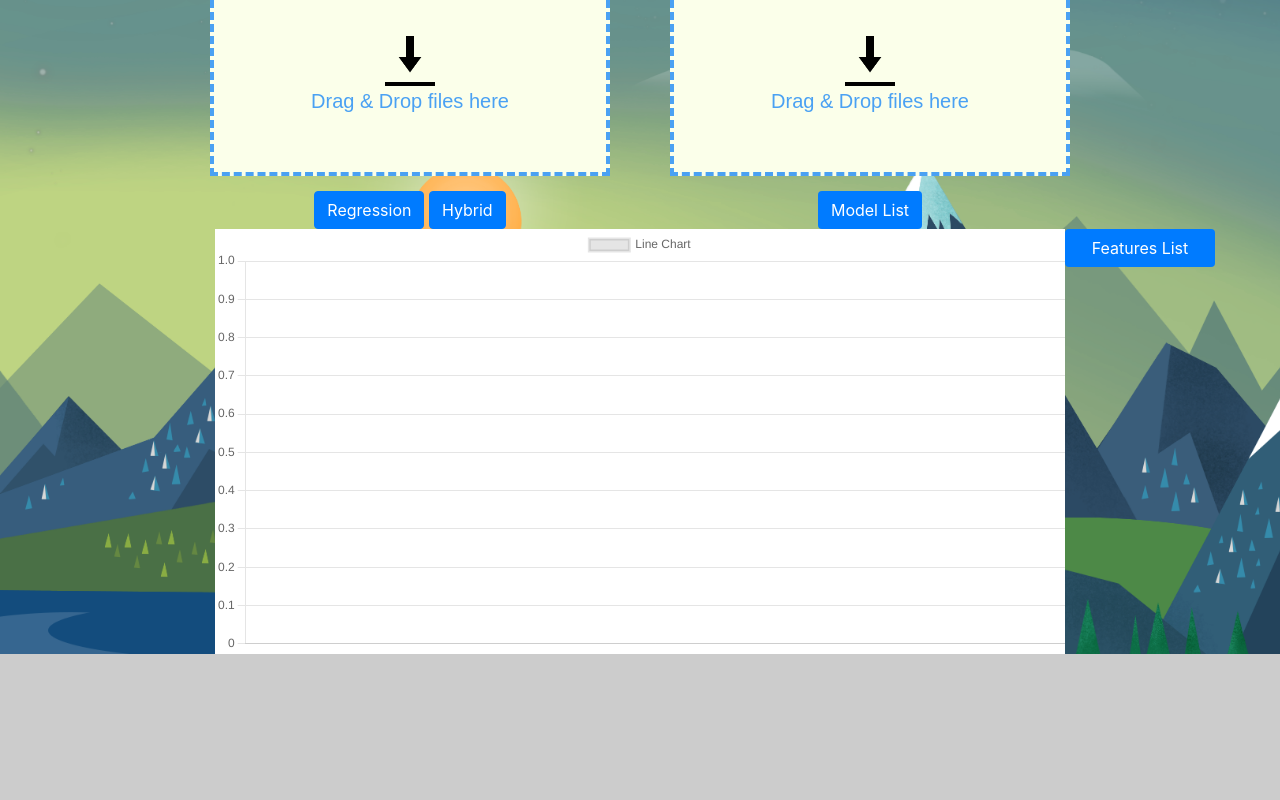
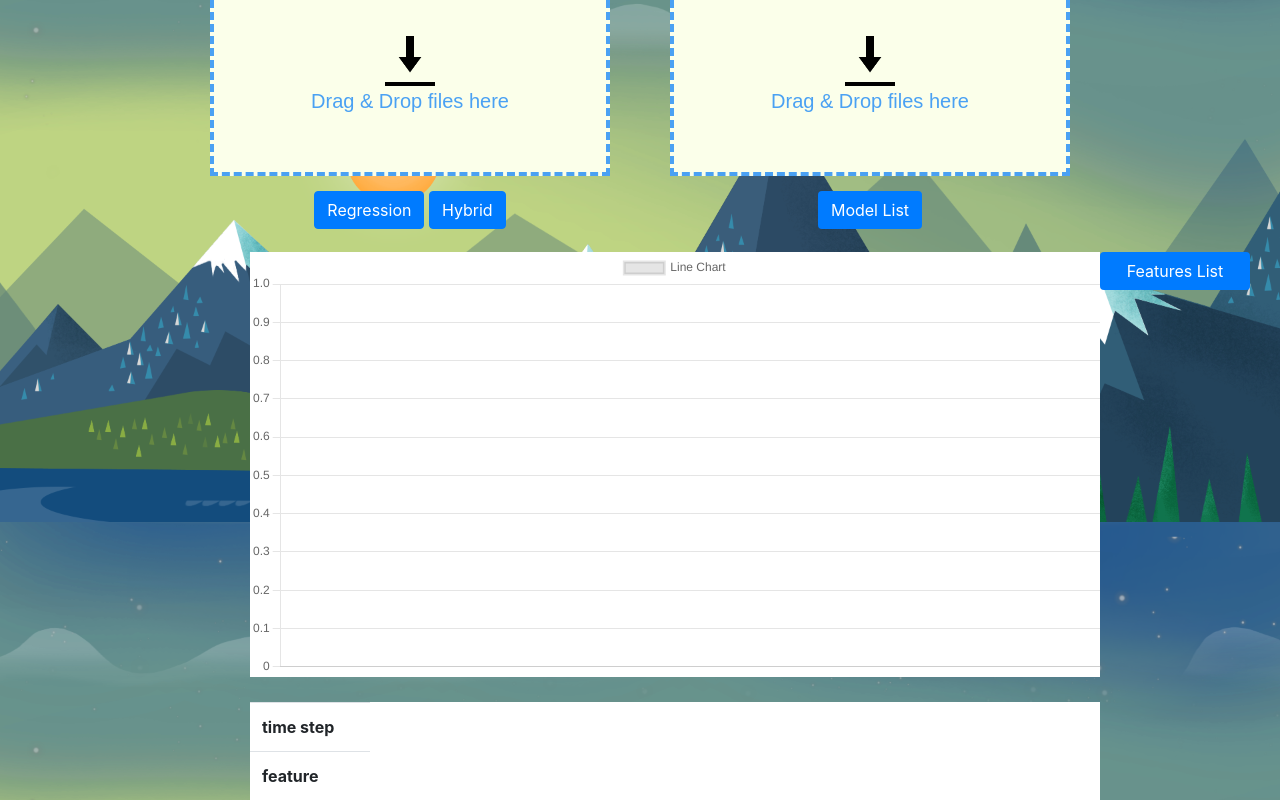
Before and after one commit to Ella475/anomaly-detection-web-app, a React (Create React App) app in the folder client/: page / in a window 1280 px wide. Shown: the part 198-998 px from the top of the page. Before the commit the page ends 852 px from the top, so only its background shows below. Built offline with nearby package versions, Linux system fonts and the light colour scheme.

Commit message:
Add table that displays the uploaded file's content, and added comments

```diff
--- a/client/src/App.css
+++ b/client/src/App.css
@@ -1,7 +1,6 @@
 body {
     background-image: url("/src/images/background.png");
     background-color: #cccccc;
-    background-repeat: no-repeat;
     -webkit-background-size: cover;
     -moz-background-size: cover;
     -o-background-size: cover;
--- a/client/src/charts/Charts.css
+++ b/client/src/charts/Charts.css
@@ -1,11 +1,37 @@
+/* define the line chart zone */
 .line_chart {
-  background-color: rgb(255, 255, 255); /*?*/
+  background-color: rgb(255, 255, 255);
   display: flex;
   width: 850px;
+  position: absolute;
+  top: 450px;
+  left: 250px;
+
+}
+ /* define the anomalies data cell */
+.td_anomaly {
+  background:rgb(255, 99, 132);
+  color: #112;
+  transition: 0.4s ease-out, color 0.4s ease-out;
+  cursor: pointer;
+}
+.td_anomaly:first-of-type:hover {
+  background: #112;
+  color: rgb(255, 99, 132);
+  transition: 0.4s ease-in, color 0.4s ease-in;
 }
 
-/* key Button */
-.keybtn {
+/* define the table zone */
+.table {
+  background-color: rgb(255, 255, 255);
+  position: absolute;
+  width: 850px;
+  top:900px;
+  left: 250px;
+}
+
+/* feature Button */
+.featurebtn {
   background-color: #007bff;
   border-radius: 0.25rem;
   color: white;
@@ -19,21 +45,20 @@
   width: 150px;
 }
 
-/* key button on hover & focus */
-.keybtn:hover,
-.keybtn:focus {
+/* feature button on hover & focus */
+.featurebtn:hover,
+.featurebtn:focus {
   background-color: #2980b9;
   transition: color 0.15s;
 }
 
-/* The container <div> - needed to position the dropdown content */
-.keys {
+.features {
   position: relative;
   display: inline-block;
 }
 
-/* key Content (Hidden by Default) */
-.key-content {
+/* feature Content (Hidden by Default) */
+.feature-content {
   display: none;
   position: absolute;
   background-color: #bff8ff;
@@ -44,8 +69,8 @@
   max-height: 300px;
 }
 
-/* Links inside the key */
-.key-content a {
+/* links inside the feature */
+.feature-content a {
   color: black;
   padding: 12px 16px;
   border-radius: 0.25rem;
@@ -54,12 +79,12 @@
   min-width: 200px;
 }
 
-/* Change color of dropdown links on hover */
-.key-content a:hover {
+/* change color of feature links on hover */
+.feature-content a:hover {
   background-color: rgb(96, 205, 255);
 }
 
-/* Show the keys menu (use JS to add this class to the .key-content container when the user clicks on the key button) */
+/* show the features list */
 .show {
   display: block;
 }
--- a/client/src/charts/Charts.js
+++ b/client/src/charts/Charts.js
@@ -1,16 +1,17 @@
 import React, { Component } from "react";
 
 import { Line } from 'react-chartjs-2'
-
 import "./Charts.css"
 
 import SimpleBar from "simplebar-react";
 import "simplebar/dist/simplebar.min.css";
 
-var exist = "0";
+//global variables
 var feature = "";
 var anomaly = false;
+var exist = false;
 
+/** display an empty line chart (before a file is uploaded) */
 function EmptyLineChart(){
     const data = {
         labels: [],
@@ -24,10 +25,12 @@ function EmptyLineChart(){
     return <Line data={data}></Line>
 }
 
+/** parse the uploaded file data and create the features list */
 function LineChartHelper(){
     var jsonInfo = JSON.parse(window.localStorage.getItem("json_info"));
     var keys = Object.keys(jsonInfo);
     var arr = Array.from(Array(jsonInfo[keys[0]].length).keys());
+    //temporarily empty line chart data
     var data = {
       labels: arr,
       datasets: [
@@ -39,40 +42,42 @@ function LineChartHelper(){
     };
     var i=0;
     //add all keys to keys list
-    if (exist === "0") {
+    if (!exist) {
         keys.forEach((key) => {
             var i = 0;
-            // set model in model-list
-            var key_list_element = document.getElementsByClassName("simplebar-content")[0];
-            var new_key_name_element = document.createElement("a");
-            new_key_name_element.href = "#";
-            new_key_name_element.text = key;
-            // handel choosing something from the list of the features
-            new_key_name_element.onclick = function (e) {
+            // set the feature-list in the variable 'feature_list_element'
+            var feature_list_element = document.getElementsByClassName("simplebar-content")[0];
+            var new_feature_name_element = document.createElement("a");
+            new_feature_name_element.href = "#";
+            new_feature_name_element.text = key;
+            // handel choosing something from the features list
+            new_feature_name_element.onclick = function (e) {
                 e.preventDefault();
-                // change keybtn-id according to jsonInfo
-                if (document.getElementsByClassName("keybtn")[0].id === jsonInfo[key]) {
-                    i = 1;
-                }
-                document.getElementsByClassName("keybtn")[0].id = jsonInfo[key];
+                // change featurebtn-id to feature's name
+                document.getElementsByClassName("featurebtn")[0].id = key;
+                //save the key in global variable 'feature'
                 feature = key;
-                var newFileevent = new CustomEvent("chartChanged");
-                window.dispatchEvent(newFileevent);
+                //add a new event when the user clicks to change the feature
+                var newFeatureEvent = new CustomEvent("chartChanged");
+                window.dispatchEvent(newFeatureEvent);
             };
-            // add to list
-            key_list_element.appendChild(new_key_name_element);
+            // add the feature to the list
+            feature_list_element.appendChild(new_feature_name_element);
         });
     }
-    exist = "1";
+    exist = true;
     return <Line data={data}></Line>
 }
 
-function LineChart() {
+/** create a new line chart for the selected feature */
+function NewFeatureLineChart() {
     var jsonInfo = JSON.parse(window.localStorage.getItem("json_info"));
+    //if we got response from the server about potential anomalies
     if (anomaly === true) {
         var jsonAnomalies = JSON.parse(window.localStorage.getItem("detected_anomalies_json"));
         var arr=jsonAnomalies["anomalies"][feature];
     }
+    //set the data for the line chart
     let data = {
         labels: Array.from(Array(jsonInfo[feature].length).keys()),
         datasets: [
@@ -81,6 +86,7 @@ function LineChart() {
                 data: jsonInfo[feature],
                 backgroundColor: "rgba(0,123,255)",
                 pointRadius: 0.7,
+                //set point color to red if an anomaly was detected and blue otherwise
                 pointBackgroundColor: function(context) {
                     var index = context.dataIndex;
                     var b = false;
@@ -111,6 +117,7 @@ function LineChart() {
             }
         ]
     }
+    //set the options for the line chart
     let options = {
       interaction: {
         intersect: false,
@@ -120,6 +127,7 @@ function LineChart() {
         tooltip: {
           usePointStyle: true,
           callbacks: {
+            //if an anomaly was detected display the reason for the anomaly
             footer: function (context) {
               if (anomaly) {
                 return jsonAnomalies["reason"][feature];
@@ -132,14 +140,86 @@ function LineChart() {
     return <Line data={data} options={options}></Line>
 }
 
-function myFunction() {
-    document.getElementById("myKey").classList.toggle("show");
+/** display an empty table (before a file is uploaded) */
+function EmptyTable() {
+    return(
+        <SimpleBar style={{ maxHeight: 100, maxWidth: 850 }}>
+        <table>
+            <tr>
+                <th>time step</th>
+                <td></td>
+            </tr>
+            <tr>
+                <th>feature</th>
+                <td></td>
+            </tr>
+        </table>
+      </SimpleBar>
+    )
 }
 
-    // Close the dropdown menu if the user clicks outside of it
+/**
+ * helper arrow function for the NewFeatureTable function
+ * check if the index is in the range of the detected anomalies
+ */
+const checkIndex = (index) => {
+    var bool = false;
+    if (anomaly === true) {
+        var jsonAnomalies = JSON.parse(window.localStorage.getItem("detected_anomalies_json"));
+        var arr=jsonAnomalies["anomalies"][feature];
+      // var arr = [[30,100],[500,600]];
+       arr.forEach((val) => {
+        if (index >= val[0] && index < val[1]) {
+            bool = true;
+        }
+    })
+    }
+    return bool;
+}
+
+/** create a new table for the selected feature */
+function NewFeatureTable() {
+    var jsonInfo = JSON.parse(window.localStorage.getItem("json_info"));
+    if(anomaly) {
+        var jsonAnomalies = JSON.parse(window.localStorage.getItem("detected_anomalies_json"));
+    }
+    return(
+        <SimpleBar style={{ maxHeight: 200, maxWidth: 850 }}>
+        <table>
+            <tr>
+                <th>time step</th>
+                {Array.from({ length: jsonInfo[feature].length - 1 }).map((_, index) => (
+                    <td>{index}</td>
+                ))}
+            </tr>
+            <tr>
+                <th>{feature}</th>
+                    {Array.from({ length: jsonInfo[feature].length - 1 }).map((_, index) => (
+                    checkIndex(index) ? <td className="td_anomaly">{jsonInfo[feature][index]}</td> :
+                    <td>{jsonInfo[feature][index]}</td>
+                ))}
+            </tr>
+            {anomaly ? <tr>
+                    <th>reason</th>
+                        {Array.from({ length: jsonInfo[feature].length - 1 }).map((_, index) => (
+                            <td>{jsonAnomalies["reason"][feature]}</td>
+                        ))}
+            </tr> : <tr></tr> }
+        </table>
+      </SimpleBar>
+    )
+}
+
+/* When the user clicks on the button,
+    toggle between hiding and showing the features */
+function ToggleFeaturesButton() {
+    document.getElementById("myFeature").classList.toggle("show");
+}
+
+// Close the features list if the user clicks outside of it
 window.onclick = function (event) {
-        if (!event.target.matches(".keybtn")) {
-            var dropdowns = document.getElementsByClassName("key-content");
+    if (!event.target.matches(".featurebtn")) {
+        var dropdowns = document.getElementsByClassName("feature-content");
         var i;
         for (i = 0; i < dropdowns.length; i++) {
             var openDropdown = dropdowns[i];
@@ -160,6 +240,7 @@ class Charts extends Component {
         };
     }
 
+    //when new file is uploaded
     newFile = () =>{
         this.setState({
             isNewFile: true,
@@ -167,10 +248,12 @@ class Charts extends Component {
         })
     }
 
+    //when the server returns an answer about the detected anomalies
     anomaly = () => {
         anomaly = true;
     }
 
+    //when a feature is selected
     change = () =>{
         this.setState({
             isChange: true,
@@ -181,33 +264,34 @@ class Charts extends Component {
 
     render() {
         const {isNewFile, isChange} = this.state;
+        //add event listeners
         window.addEventListener("newFileEvent", this.newFile);
         window.addEventListener("anomaliesDetected", this.anomaly);
         window.addEventListener("chartChanged", this.change);
         return (
-            <div className = "line_chart">
-                {!isNewFile && !isChange && <EmptyLineChart/>}
-                { isNewFile && <LineChartHelper/>}
-                { isChange && <LineChart/>}
+          <div>
+            <div className="line_chart">
+              {!isNewFile && !isChange && <EmptyLineChart />}
+              {isNewFile && <LineChartHelper />}
+              {isChange && <NewFeatureLineChart />}
 
-
-                <div className="keys_list">
-                    <div className="keys">
-                        <button
-                            onClick={myFunction}
-                            className="keybtn"
-                        >
+              <div className="features_list">
+                <div className="features">
+                  <button onClick={ToggleFeaturesButton} className="featurebtn">
                     Features List
                   </button>
-                        <SimpleBar id="myKey"
-                            className="key-content"
-                        >
+                  <SimpleBar id="myFeature" className="feature-content">
                     <div></div>
                   </SimpleBar>
                 </div>
               </div>
             </div>
-        )
+            <div className="table">
+                {((!isNewFile && !isChange) || isNewFile) && <EmptyTable />}
+                {isChange && <NewFeatureTable />}
+            </div>
+          </div>
+        );
     }
 }
 
--- a/client/src/dropzone/DropZone.js
+++ b/client/src/dropzone/DropZone.js
@@ -73,7 +73,7 @@ const fileDrop = (e) => {
         //add global item
         var json =  JSON.stringify(parse_csv(reader.result));
         window.localStorage.setItem("json_info", json);
-        // Notify graphs that we got new file
+        // Notify charts that we got new file
         var newFileevent = new CustomEvent("newFileEvent");
         window.dispatchEvent(newFileevent);
         // set loading image
```
Also changed, not shown: 1 other file (tests, documents, lock files or other folders). Lines whose indentation alone changed are shown as unchanged.
